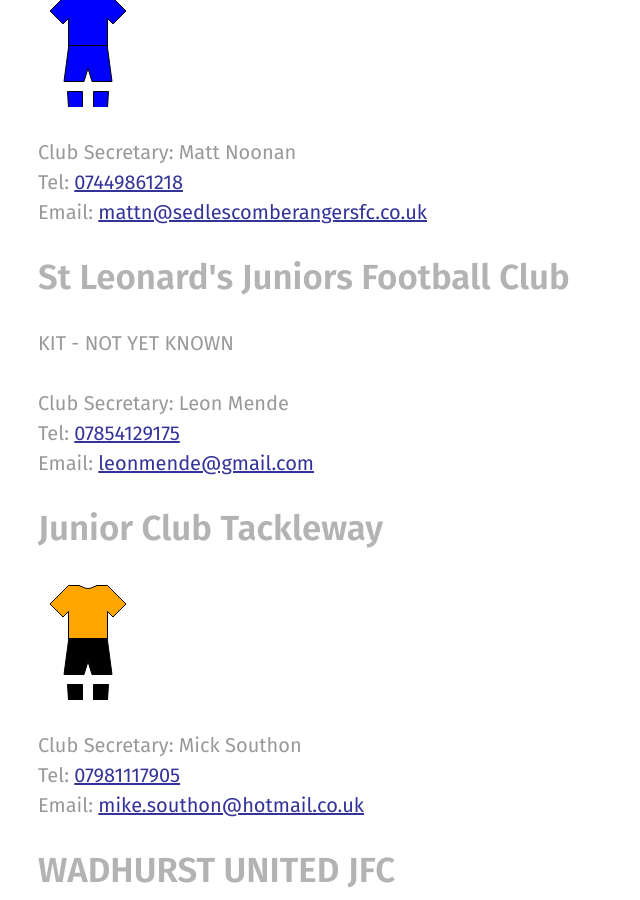
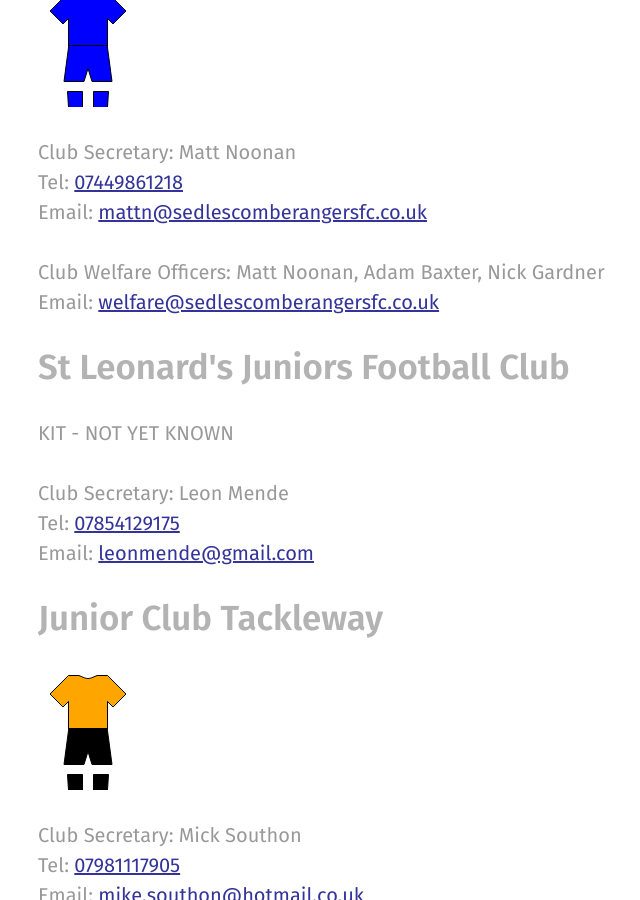
Before and after one commit to rotherleague/Rother, a Jekyll site: the page built from clubs.md, in a window 1280 px wide and 900 px high, scrolled down 13224 px. Shown: the whole window, without its empty margins (42-682 px from the left). Built offline with Jekyll 4.4.1, drawn with Linux system fonts in a browser that asks for light colours; nearby versions of some CDN libraries.

Commit message:
Update sedlescombe.html

```diff
--- a/_includes/clubs/sedlescombe.html
+++ b/_includes/clubs/sedlescombe.html
@@ -2,8 +2,8 @@
 
 <p>{% include kit.html top="#0000ff" top2="#0000ff" shorts="#0000ff" socks="#0000ff" %}</p>
 <p>Club Secretary: Matt Noonan<br>
+    Tel: <a href="tel:07449861218">07449861218</a><br>
+Email: <a href="mailto:mattn@sedlescomberangersfc.co.uk">mattn@sedlescomberangersfc.co.uk</a></p>
 
-
-    Tel: <a href="tel:07449861218">07449861218</a><br>
-
-Email: <a href="mailto:mattn@sedlescomberangersfc.co.uk">mattn@sedlescomberangersfc.co.uk</a></p>
+<p>Club Welfare Officers: Matt Noonan, Adam Baxter, Nick Gardner<br>
+Email: <a href="mailto:welfare@sedlescomberangersfc.co.uk">welfare@sedlescomberangersfc.co.uk</a></p>
```
